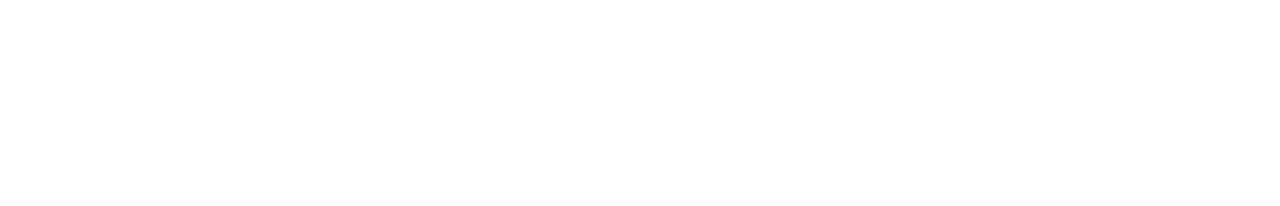
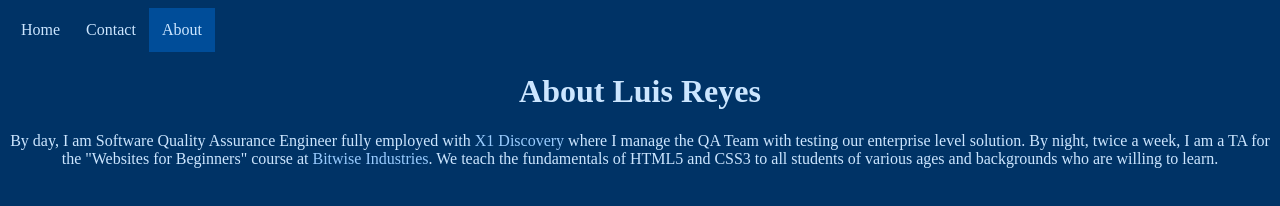
Before and after one commit to djlarj/final-project, a plain HTML site: page about.html in a window 1280 px wide. Drawn offline with Linux system fonts and the light colour scheme.

Commit message:
day 1 of work

```diff
--- a/about.html
+++ b/about.html
@@ -1,12 +1,30 @@
 <!DOCTYPE html>
 <html lang="en">
 <head>
+    <link rel="stylesheet" href="css/style.css">
     <meta charset="UTF-8">
     <meta http-equiv="X-UA-Compatible" content="IE=edge">
     <meta name="viewport" content="width=device-width, initial-scale=1.0">
-    <title>Document</title>
+    <title>About Luis Reyes</title>
 </head>
 <body>
+    <header>
+        <nav>
+            <ul>
+                <li><a href="index.html">Home</a></li>
+                <li><a href="contact.html">Contact</a></li>
+                <li><a class="active" href="about.html">About</a></li>
+            </ul>
+        </nav>
+        <h1>About Luis Reyes</h1>
+    </header>
+    <main>
+        <div class="aboutluisreyes">
+            <P>By day, I am Software Quality Assurance Engineer fully employed with <a href="https://www.x1.com">X1 Discovery</a> where I manage the QA Team with testing our enterprise level solution. By night, twice a week, I am a TA for the "Websites for Beginners" course at <a href="https://bitwiseindustries.com">Bitwise Industries</a>. We teach the fundamentals of HTML5 and CSS3 to all students of various ages and backgrounds who are willing to learn.</P>
+        </div>
+    </main>
+    <footer>
 
+    </footer>
 </body>
 </html>
--- a/css/style.css
+++ b/css/style.css
@@ -0,0 +1,48 @@
+body {
+    background-color: #003366;
+}
+header {
+    margin-left: auto;
+    margin-right: auto;
+    text-align: center;
+    color: #CCE6FF;
+}
+ul {
+    background-color: #003366;
+    margin: 0;
+    padding: 0;
+    overflow: hidden;
+    list-style-type: none;
+}
+li {
+    /* display: inline; */
+    float: left;
+}
+li a {
+    color: #CCE6FF;
+    text-decoration: none;
+    padding: 13px;
+    display: block;
+}
+li a:hover:not(.active) {
+    background-color: #0066CC;
+}
+.active {
+    background-color: #004D99;
+}
+.aboutluisreyes {
+    margin-left: auto;
+    margin-right: auto;
+    text-align: center;
+    color: #CCE6FF;
+}
+.aboutluisreyes a {
+    text-decoration: none;
+    color: #99CCFF;
+}
+.videooftheweek {
+    margin-left: auto;
+    margin-right: auto;
+    text-align: center;
+    color: #CCE6FF
+}
```
Also changed, not shown: contact.html (+19 -1 lines), index.html (+24 -1 lines).
